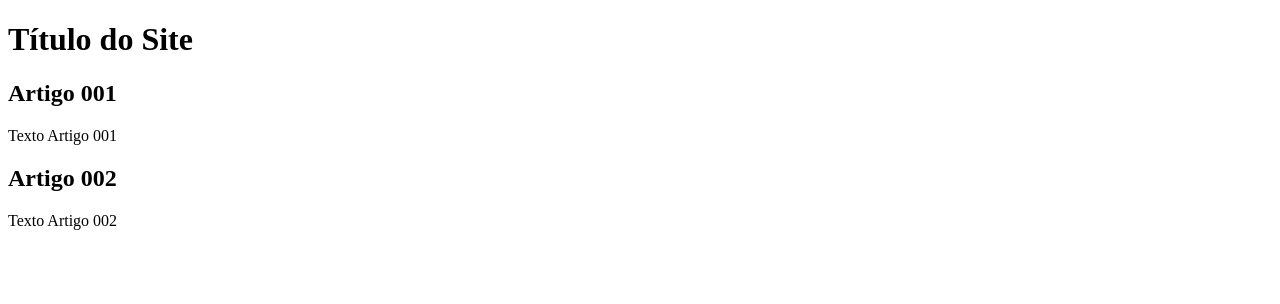
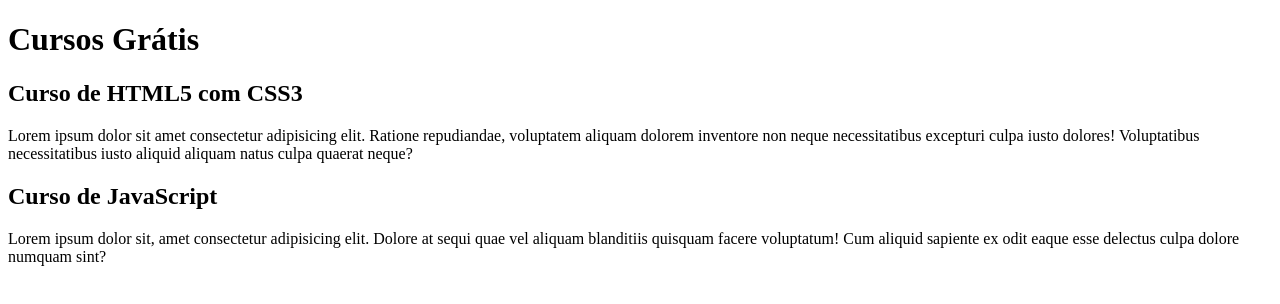
Before and after one commit to Leonardo-Graciano-Sailer/Projeto-Site, a plain HTML site: page index.html in a window 1280 px wide. Drawn offline with Linux system fonts and the light colour scheme.

Commit message:
comecei a escrever o conteúdo

```diff
--- a/index.html
+++ b/index.html
@@ -8,15 +8,15 @@
 <body>
   <main>
       <header>
-          <h1>Título do Site</h1>
+          <h1>Cursos Grátis</h1>
       </header>
       <article>
-          <h2>Artigo 001</h2>
-          <p>Texto Artigo 001</p>
+          <h2>Curso de HTML5 com CSS3</h2>
+          <p>Lorem ipsum dolor sit amet consectetur adipisicing elit. Ratione repudiandae, voluptatem aliquam dolorem inventore non neque necessitatibus excepturi culpa iusto dolores! Voluptatibus necessitatibus iusto aliquid aliquam natus culpa quaerat neque?</p>
       </article>
       <article>
-          <h2>Artigo 002</h2>
-          <p>Texto Artigo 002</p>
+          <h2>Curso de JavaScript</h2>
+          <p>Lorem ipsum dolor sit, amet consectetur adipisicing elit. Dolore at sequi quae vel aliquam blanditiis quisquam facere voluptatum! Cum aliquid sapiente ex odit eaque esse delectus culpa dolore numquam sint?</p>
       </article>
   </main>
 </body>
```
